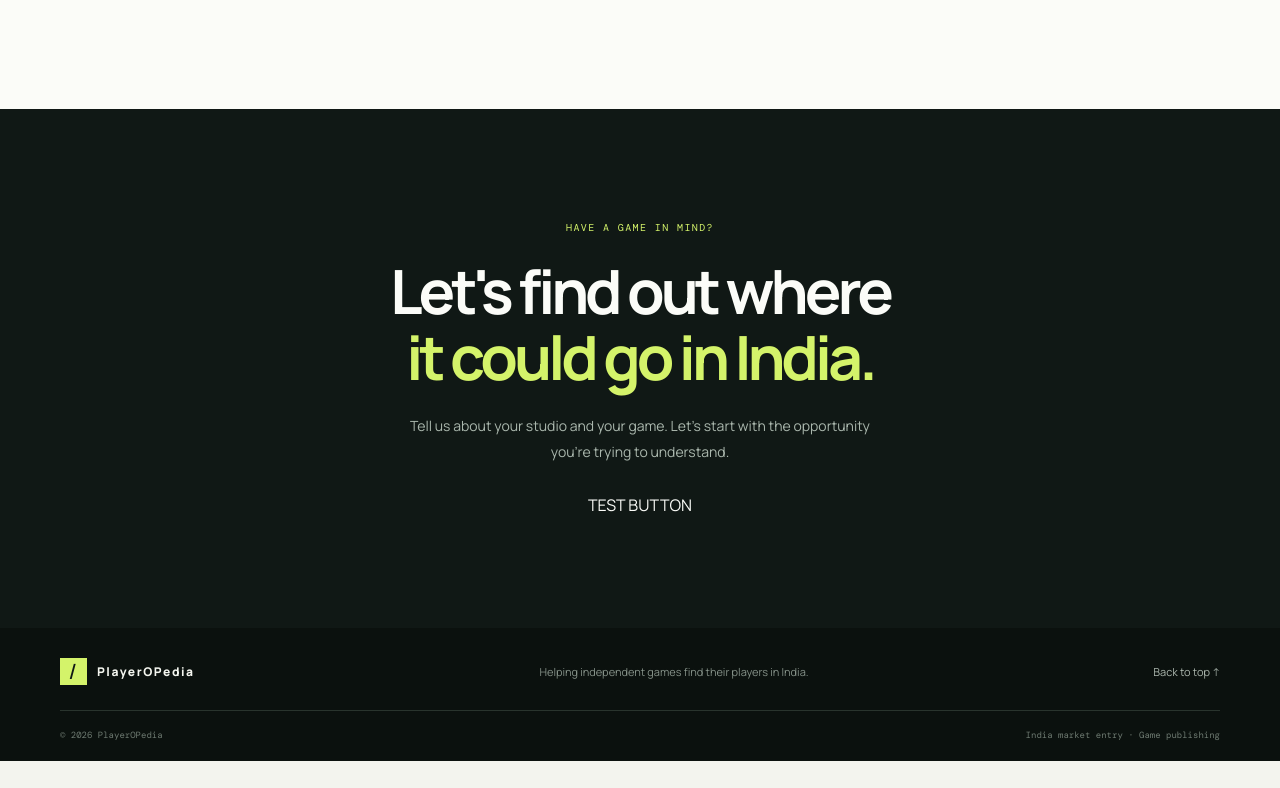
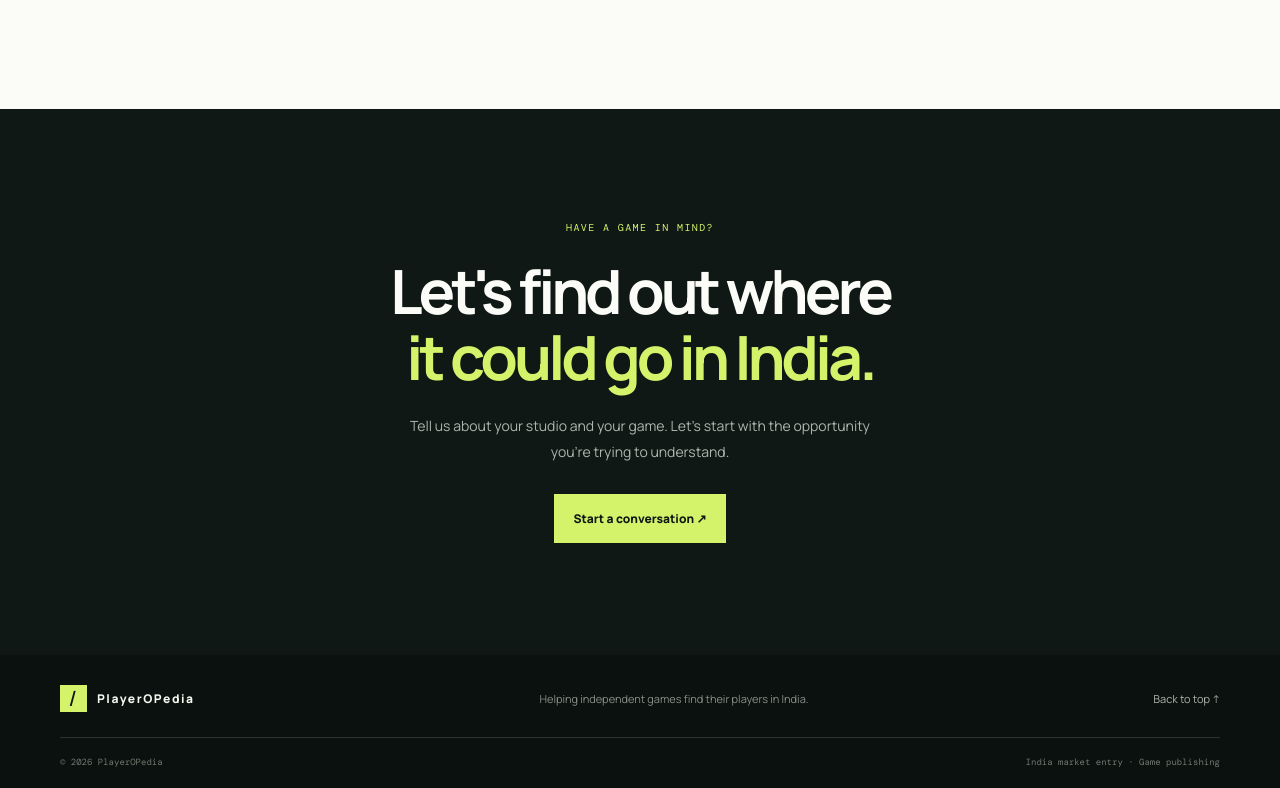
Before and after one commit to laksuraj/play-pedia, a plain HTML site: page index.html in a window 1280 px wide. Shown: the part 5651-6439 px from the top of the page. Before the commit the page ends 6412 px from the top, so only its background shows below. Drawn offline with nearby package versions, Linux system fonts and the light colour scheme.

Commit message:
Update index.html

```diff
--- a/index.html
+++ b/index.html
@@ -211,7 +211,11 @@
         <p class="eyebrow">HAVE A GAME IN MIND?</p>
         <h2>Let's find out where<br><em>it could go in India.</em></h2>
         <p>Tell us about your studio and your game. Let's start with the opportunity you're trying to understand.</p>
-        <a href="https://www.google.com" target="_blank" rel="noopener noreferrer">TEST BUTTON
+        <a class="button button-light"
+          href="https://mail.google.com/mail/u/0/?view=cm&fs=1&to=laksuraj90@gmail.com&su=India%20Market%20Enquiry"
+          target="_blank"
+          rel="noopener noreferrer">
+          Start a conversation ↗
         </a>
 
       </div>
```
